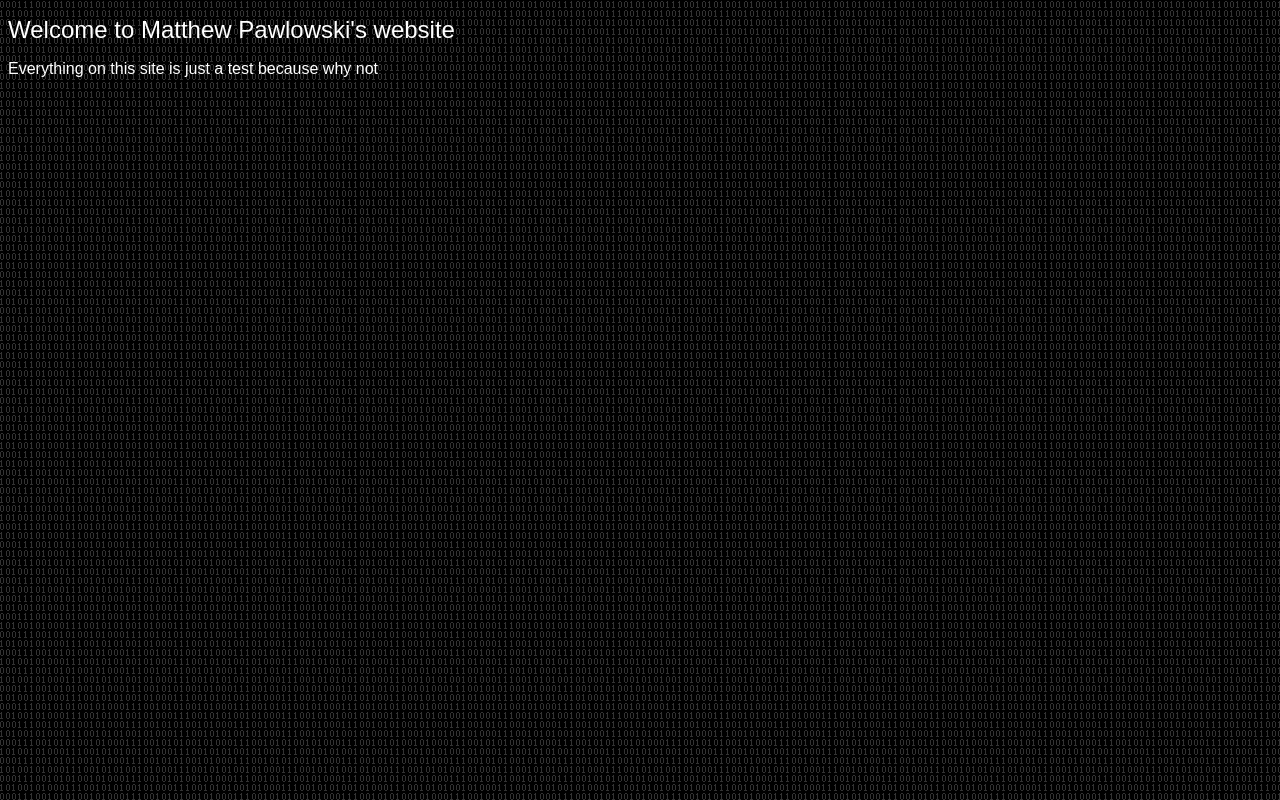
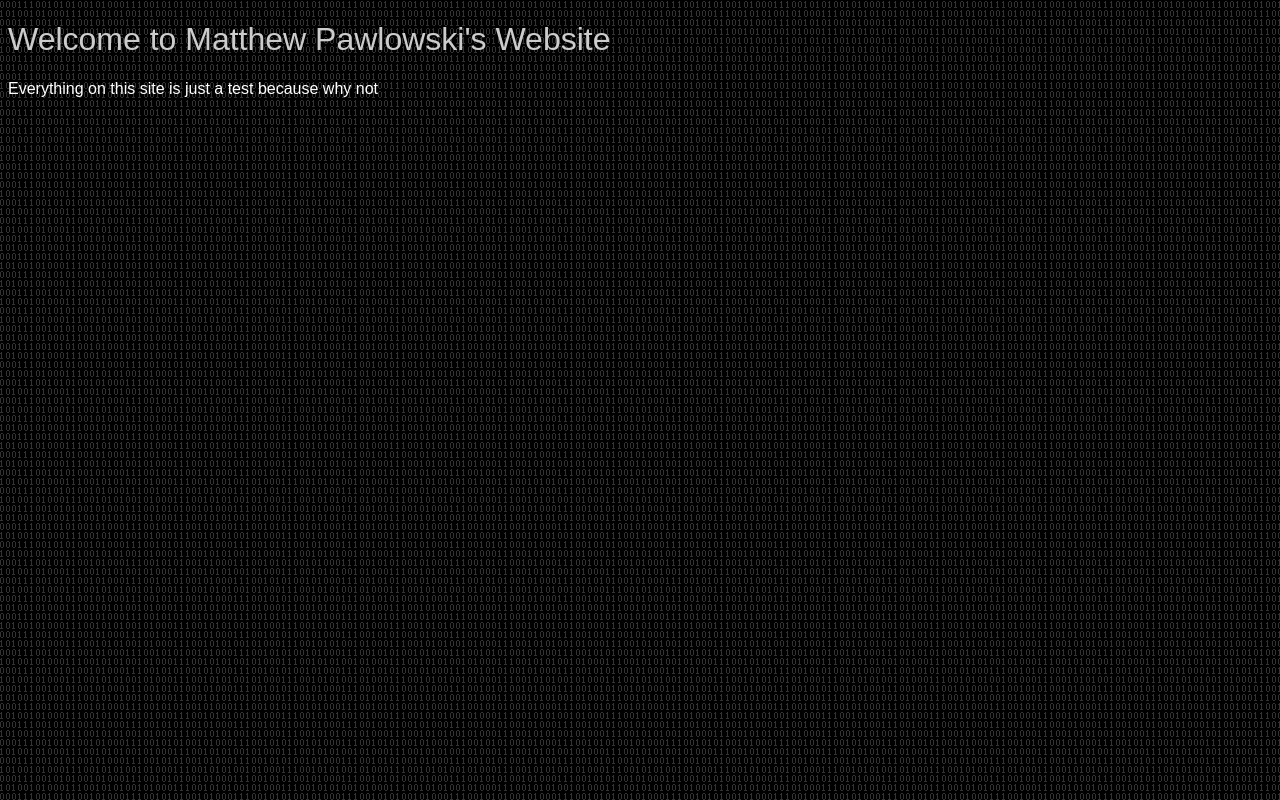
Before and after one commit to Matthewp38/Matthewp38.github.io, a plain HTML site: page index.html in a window 1280 px wide. Drawn offline with Linux system fonts and the light colour scheme.

Commit message:
Add styling to personal website

```diff
--- a/index.html
+++ b/index.html
@@ -13,7 +13,8 @@
 
 <body>
 
-<p><font size="5">Welcome to Matthew Pawlowski's website</font></p>
+<h1>Welcome to Matthew Pawlowski's Website</h1>
+
 <p>Everything on this site is just a test because why not</p>
 
 
```
